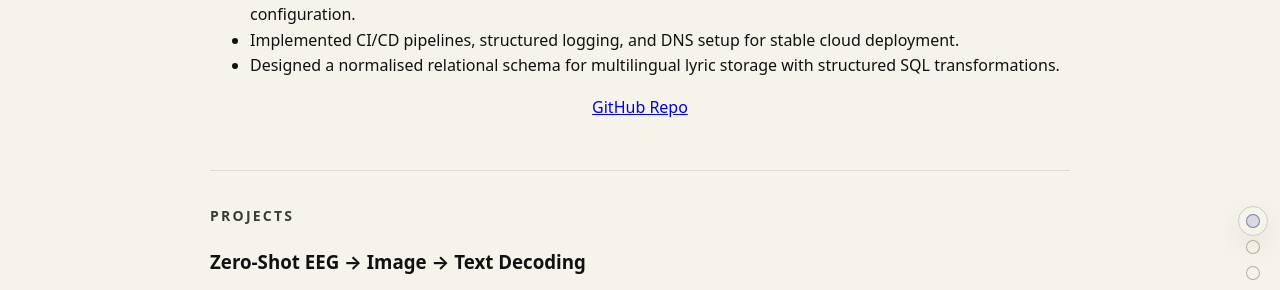
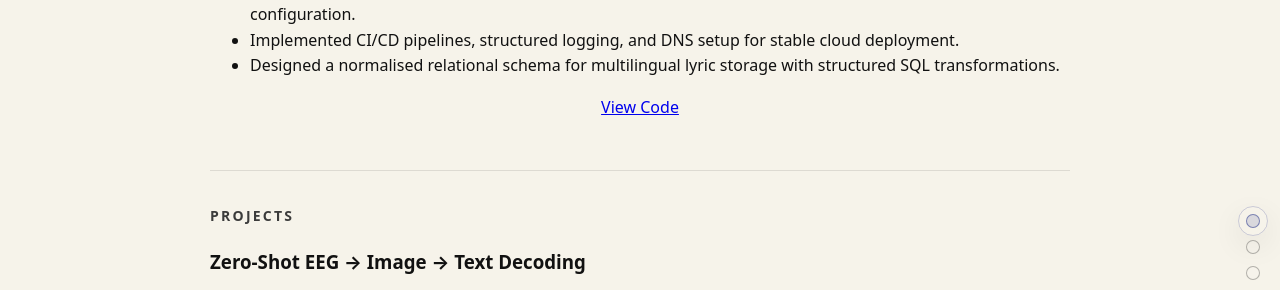
Before and after one commit to Wagz28/Wagz28.github.io, a Jekyll site: the page index.html, which Jekyll copies as it is, in a window 1280 px wide and 900 px high, scrolled down 986 px. Shown: the part 164-454 px from the top of the window. Built offline with Jekyll 4.4.1, drawn with Linux system fonts in a browser that asks for light colours.

Commit message:
Renamed Link View Code

```diff
--- a/index.html
+++ b/index.html
@@ -182,7 +182,7 @@
           </li>
         </ul>
         <p class="project-links">
-            <a href="https://github.com/Wagz28/LyricalLearning">GitHub Repo</a>
+            <a href="https://github.com/Wagz28/LyricalLearning">View Code</a>
         </p>
       </div>
     </section>
```
